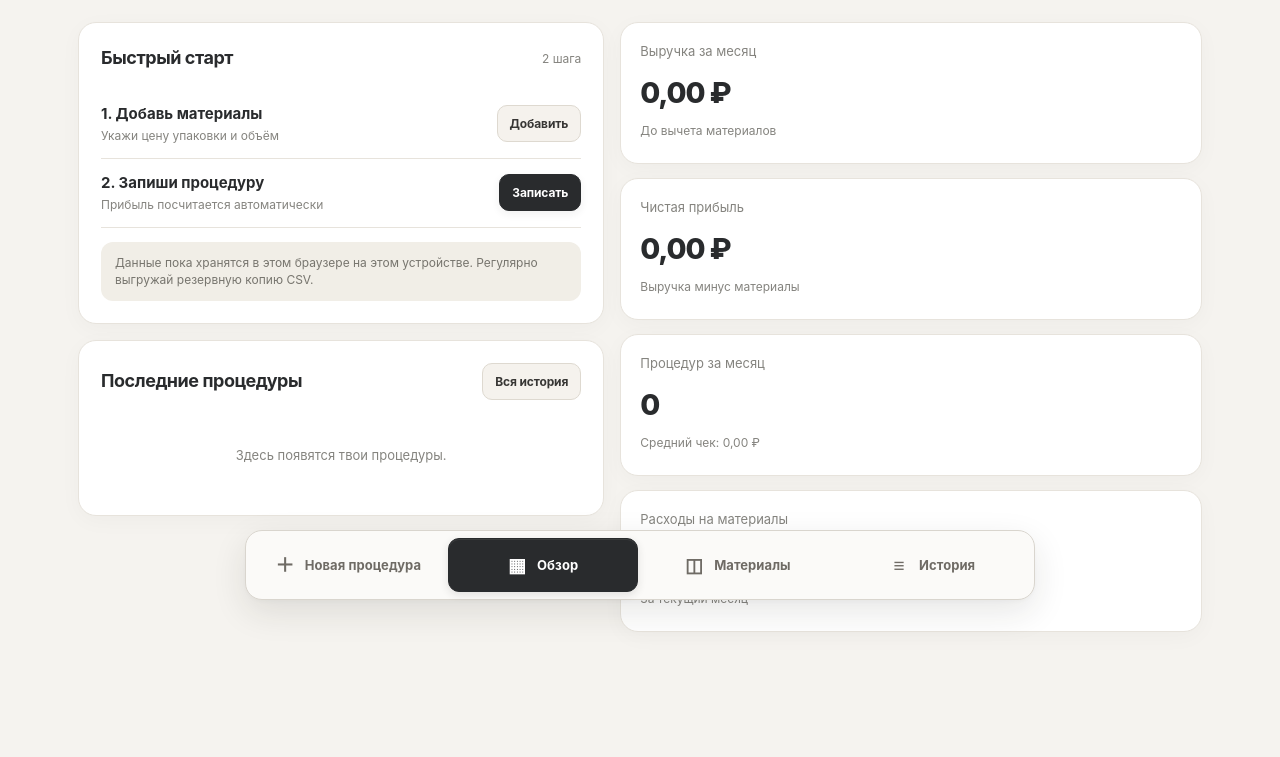
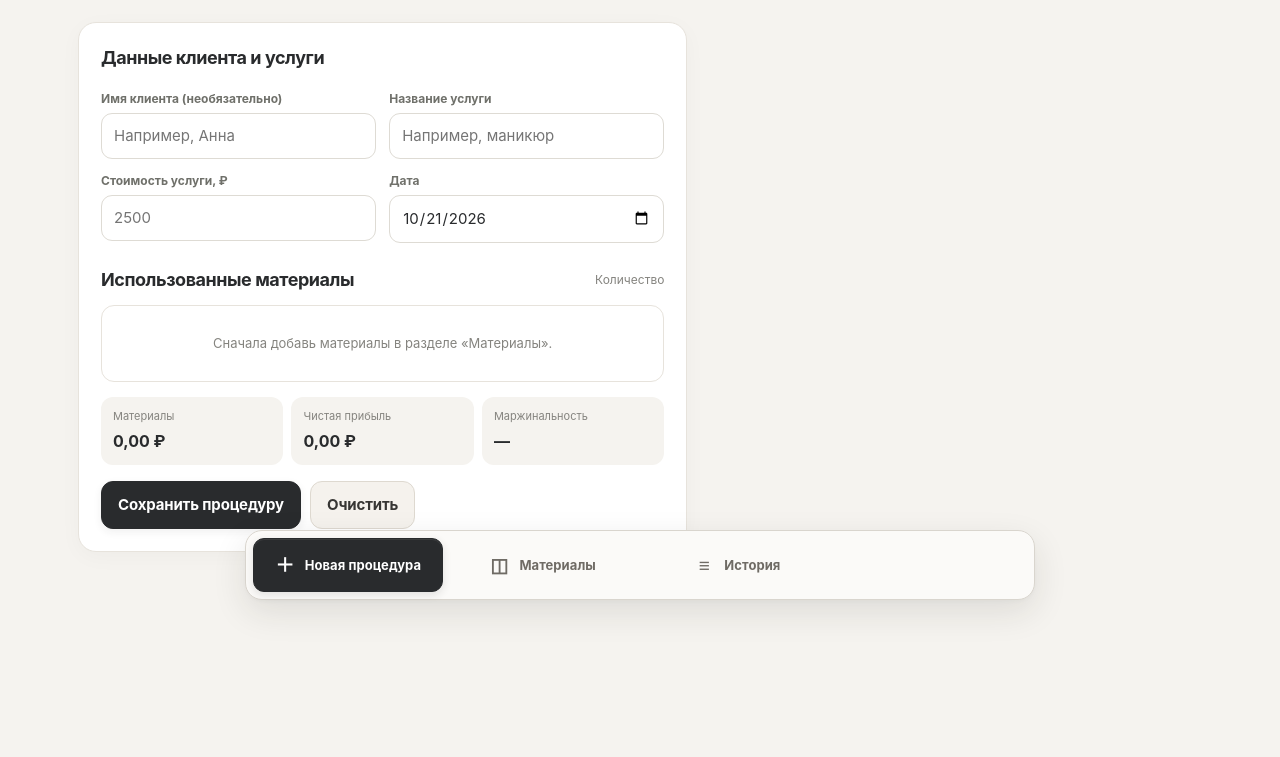
Before and after one commit to OlegTerekhov/Rashodika, a plain HTML site: page index.html in a window 1280 px wide. Shown: the part 182-939 px from the top of the page. After the commit the page ends 875 px from the top, so only its background shows below. Drawn offline with Linux system fonts and the light colour scheme.

Commit message:
Remove overview section

```diff
--- a/index.html
+++ b/index.html
@@ -16,23 +16,9 @@
 <body>
 <div class="shell">
 <header class="top"><div class="brand"><div class="logo">Р</div><div><div class="brand-name">РАСХОДИКА</div><div class="tagline">Каждый расход под контролем</div></div></div><div class="top-date" id="topDate"></div></header>
-<div class="nav" id="desktopNav"><button data-tab="procedure">Новая процедура</button><button data-tab="home" class="active">Обзор</button><button data-tab="materials">Материалы</button><button data-tab="history">История</button></div>
+
 <main>
-<section id="home" class="section active"><h1>Финансы мастера</h1><p class="sub">Вся картина доходов и расходов — в одном месте.</p>
-<div class="dashboard-grid">
-<div class="dashboard-left">
-<div class="panel"><div class="panel-head"><h2>Быстрый старт</h2><span class="eyebrow">2 шага</span></div><div class="list-row"><div><div class="list-title">1. Добавь материалы</div><div class="list-meta">Укажи цену упаковки и объём</div></div><button class="btn secondary small" data-goto="materials">Добавить</button></div><div class="list-row"><div><div class="list-title">2. Запиши процедуру</div><div class="list-meta">Прибыль посчитается автоматически</div></div><button class="btn small" data-goto="procedure">Записать</button></div><div class="notice">Данные пока хранятся в этом браузере на этом устройстве. Регулярно выгружай резервную копию CSV.</div></div>
-<div class="panel"><div class="panel-head"><h2>Последние процедуры</h2><button class="btn secondary small" data-goto="history">Вся история</button></div><div id="recentList"></div></div>
-</div>
-<div class="dashboard-right"><div class="stats">
-<div class="stat"><div class="stat-label">Выручка за месяц</div><div class="stat-value" id="monthRevenue">0 ₽</div><div class="stat-note">До вычета материалов</div></div>
-<div class="stat"><div class="stat-label">Чистая прибыль</div><div class="stat-value profit" id="monthProfit">0 ₽</div><div class="stat-note">Выручка минус материалы</div></div>
-<div class="stat"><div class="stat-label">Процедур за месяц</div><div class="stat-value" id="monthCount">0</div><div class="stat-note" id="monthAverage">Средний чек: 0 ₽</div></div>
-<div class="stat"><div class="stat-label">Расходы на материалы</div><div class="stat-value" id="monthCosts">0 ₽</div><div class="stat-note">За текущий месяц</div></div>
-</div></div>
-</div>
-</section>
-<section id="procedure" class="section"><h1>Новая процедура</h1><p class="sub">Запиши услугу и материалы — остальное посчитаем автоматически.</p>
+<section id="procedure" class="section active"><h1>Новая процедура</h1><p class="sub">Запиши услугу и материалы — остальное посчитаем автоматически.</p>
 <div class="layout"><div class="panel"><div class="panel-head"><h2>Данные клиента и услуги</h2></div><form id="procedureForm"><div class="field-grid">
 <div class="field"><label for="client">Имя клиента (необязательно)</label><input id="client" maxlength="80" placeholder="Например, Анна"></div>
 <div class="field"><label for="service">Название услуги</label><input id="service" required maxlength="100" placeholder="Например, маникюр"></div>
@@ -48,7 +34,7 @@
 <section id="history" class="section"><h1>История процедур</h1><p class="sub">Все записи, расходы и прибыль. Можно выгрузить данные в CSV.</p><div class="panel"><div class="panel-head"><h2>Журнал</h2><button class="btn secondary small" id="exportCsv">Экспорт CSV</button></div><div class="field-grid" style="margin-bottom:18px"><div class="field"><label for="historyFilter">Период</label><select id="historyFilter"><option value="all">За всё время</option><option value="today">Сегодня</option><option value="month">Текущий месяц</option></select></div><div class="field"><label for="historySearch">Поиск</label><input id="historySearch" placeholder="Клиент или услуга"></div></div><div class="table-wrap"><table><thead><tr><th>Дата</th><th>Клиент / услуга</th><th>Выручка</th><th>Материалы</th><th>Прибыль</th><th></th></tr></thead><tbody id="historyBody"></tbody></table></div><div id="historyEmpty" class="empty hidden">Пока нет процедур. Добавь первую запись.</div></div></section>
 <section id="settings" class="section"><h1>Настройки</h1><p class="sub">Управление данными и резервными копиями.</p><div class="panel settings-grid"><div class="panel-head"><h2>Резервная копия</h2></div><p class="muted">Экспортируй журнал процедур в CSV, чтобы сохранить копию данных. Материалы и процедуры хранятся локально в этом браузере.</p><button class="btn" id="exportCsv2">Скачать журнал CSV</button><div class="notice">Важно: очистка данных браузера или смена устройства может удалить доступ к записям. Облачная синхронизация пока не подключена.</div></div><div class="panel settings-grid"><div class="panel-head"><h2>Удаление данных</h2></div><p class="muted">Это удалит все материалы и процедуры с текущего устройства. Действие нельзя отменить.</p><button class="btn danger" id="clearData">Удалить все данные</button></div><p class="muted" style="font-size:12px">Расходика · версия 1.0 · бесплатно</p></section>
 </main></div>
-<div class="bottom-nav" id="mobileNav"><button data-tab="procedure"><span>＋</span>Новая процедура</button><button class="active" data-tab="home"><span>▦</span>Обзор</button><button data-tab="materials"><span>◫</span>Материалы</button><button data-tab="history"><span>≡</span>История</button></div>
+<div class="bottom-nav" id="mobileNav"><button class="active" data-tab="procedure"><span>＋</span>Новая процедура</button><button data-tab="materials"><span>◫</span>Материалы</button><button data-tab="history"><span>≡</span>История</button></div>
 <div id="toast" class="toast hidden" role="status"></div>
 <script>
 (function(){
@@ -70,13 +56,6 @@ document.querySelectorAll('[data-tab]').forEach(b=>b.addEventListener('click',()
 document.querySelectorAll('[data-goto]').forEach(b=>b.addEventListener('click',()=>goto(b.dataset.goto)));
 $('topDate').textContent=new Date().toLocaleDateString('ru-RU',{weekday:'long',day:'numeric',month:'long'});
 $('procDate').value=today();
-function renderDashboard(){
-const ym=today().slice(0,7),arr=state.procedures.filter(p=>(p.date||'').slice(0,7)===ym);
-const revenue=arr.reduce((s,p)=>s+num(p.price),0),cost=arr.reduce((s,p)=>s+procCost(p),0);
-$('monthRevenue').textContent=money(revenue);$('monthCosts').textContent=money(cost);$('monthProfit').textContent=money(revenue-cost);$('monthCount').textContent=arr.length;$('monthAverage').textContent='Средний чек: '+money(arr.length?revenue/arr.length:0);
-const recent=[...state.procedures].sort((a,b)=>(b.date||'').localeCompare(a.date||'')||(b.createdAt||0)-(a.createdAt||0)).slice(0,5);
-$('recentList').innerHTML=recent.length?recent.map(p=>'<div class="list-row"><div><div class="list-title">'+safe(p.service)+'</div><div class="list-meta">'+safe(p.client||'Клиент не указан')+' · '+safe(p.date)+'</div></div><div class="list-right"><div class="list-price">'+money(p.price)+'</div><div class="list-meta '+(procProfit(p)<0?'negative':'profit-chip')+'">+'+money(procProfit(p))+'</div></div></div>').join(''):'<div class="empty">Здесь появятся твои процедуры.</div>';
-}
 function renderMaterials(){
 $('materialCount').textContent=state.materials.length+' позиц.';
 $('materialList').innerHTML=state.materials.length?state.materials.map(m=>'<div class="list-row"><div><div class="list-title">'+safe(m.name)+'</div><div class="list-meta">'+money(m.price)+' за '+safe(m.amount)+' '+safe(m.unit)+' · '+money(unitCost(m))+'/'+safe(m.unit)+'</div></div><div class="list-right" style="display:flex;gap:6px"><button class="btn secondary small" data-edit="'+safe(m.id)+'">Изменить</button><button class="btn danger small" data-delete-mat="'+safe(m.id)+'" aria-label="Удалить материал">×</button></div></div>').join(''):'<div class="empty">Пока материалов нет. Добавь первый слева.</div>';
@@ -95,7 +74,7 @@ $('price').addEventListener('input',updatePreview);
 $('procedureForm').addEventListener('reset',()=>setTimeout(()=>{ $('procDate').value=today();renderPicker();},0));
 $('procedureForm').addEventListener('submit',e=>{e.preventDefault();const price=num($('price').value),service=$('service').value.trim();if(!service||price<0){toast('Проверь название услуги и стоимость');return}
 const p={id:crypto.randomUUID?crypto.randomUUID():String(Date.now()),client:$('client').value.trim(),service,price,date:$('procDate').value||today(),items:chosenItems(),createdAt:Date.now()};
-state.procedures.push(p);save();$('procedureForm').reset();renderAll();goto('home');toast('Процедура сохранена')});
+state.procedures.push(p);save();$('procedureForm').reset();renderAll();goto('procedure');toast('Процедура сохранена')});
 function resetMaterialForm(){ $('materialForm').reset();$('materialId').value='';$('materialFormTitle').textContent='Добавить материал';$('materialSave').textContent='Сохранить материал';$('cancelEdit').classList.add('hidden');$('unitPreview').textContent='Цена единицы: —'}
 function editMaterial(id){const m=state.materials.find(x=>x.id===id);if(!m)return;$('materialId').value=m.id;$('matName').value=m.name;$('matPrice').value=m.price;$('matAmount').value=m.amount;$('matUnit').value=m.unit;$('materialFormTitle').textContent='Изменить материал';$('materialSave').textContent='Сохранить изменения';$('cancelEdit').classList.remove('hidden');$('unitPreview').textContent='Новая цена единицы: '+money(unitCost(m))+'/'+m.unit;document.querySelector('.section.active').scrollTo?.(0,0);$('matName').focus()}
 $('cancelEdit').addEventListener('click',resetMaterialForm);
@@ -109,7 +88,7 @@ function deleteProcedure(id){if(!confirm('Удалить эту процедур
 function exportCSV(){const rows=[['Дата','Клиент','Услуга','Выручка, RUB','Материалы, RUB','Прибыль, RUB','Состав материалов'],...state.procedures.map(p=>[p.date,p.client,p.service,num(p.price).toFixed(2),procCost(p).toFixed(2),procProfit(p).toFixed(2),(p.items||[]).map(i=>i.name+' '+i.quantity+' '+i.unit+' ('+i.savedCost.toFixed(2)+' руб.)').join('; ')])];const csv='\ufeff'+rows.map(r=>r.map(v=>'"'+String(v??'').replace(/"/g,'""')+'"').join(';')).join('\r\n');const blob=new Blob([csv],{type:'text/csv;charset=utf-8;'}),url=URL.createObjectURL(blob),a=document.createElement('a');a.href=url;a.download='rashodika-'+today()+'.csv';a.click();URL.revokeObjectURL(url);toast('CSV-файл подготовлен')}
 $('exportCsv').addEventListener('click',exportCSV);$('exportCsv2').addEventListener('click',exportCSV);
 $('clearData').addEventListener('click',()=>{if(!confirm('Точно удалить ВСЕ материалы и процедуры на этом устройстве?'))return;state={materials:[],procedures:[]};save();resetMaterialForm();renderAll();goto('home');toast('Данные удалены')});
-function renderAll(){renderDashboard();renderMaterials();renderHistory();updateUnitPreview()}
+function renderAll(){renderMaterials();renderHistory();updateUnitPreview()}
 renderAll();
 if('serviceWorker' in navigator && location.protocol.startsWith('http'))window.addEventListener('load',()=>navigator.serviceWorker.register('./sw.js').catch(()=>{}));
 })();
```
